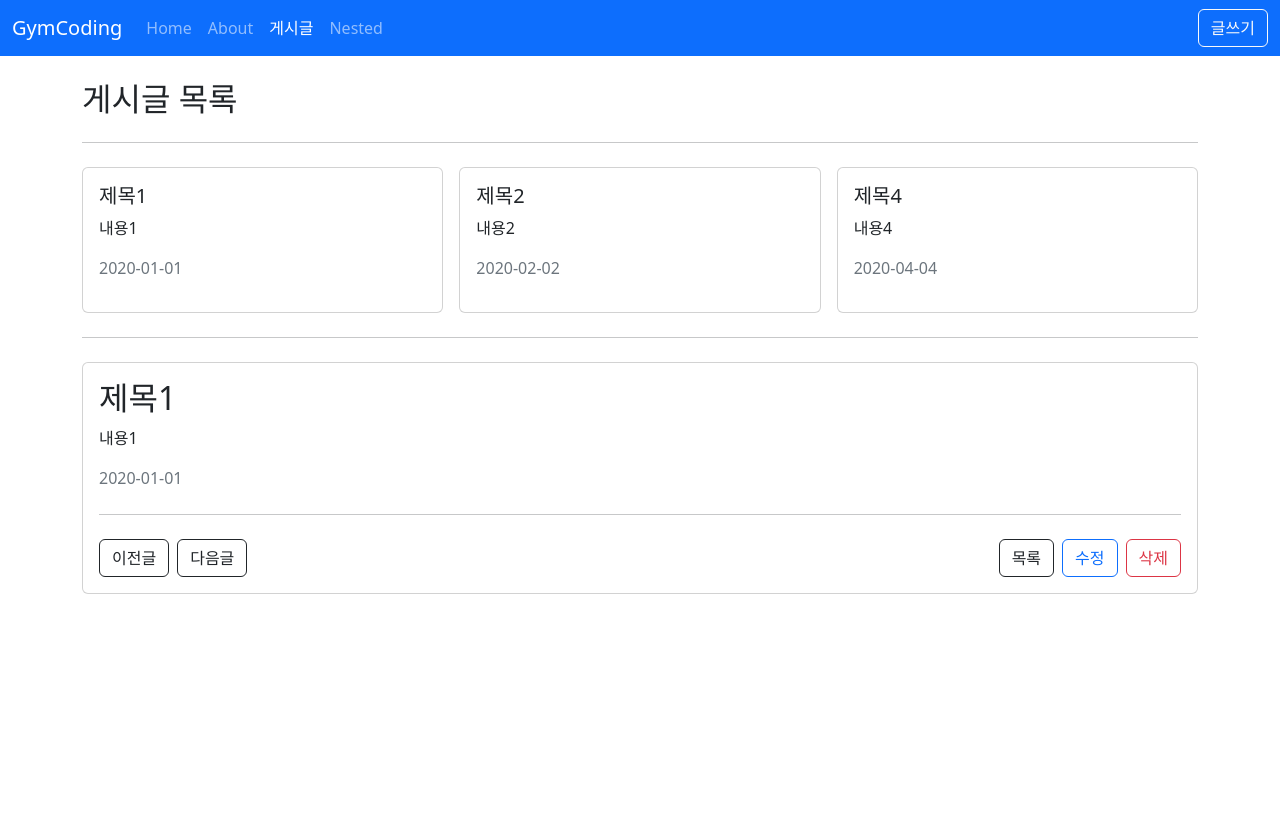
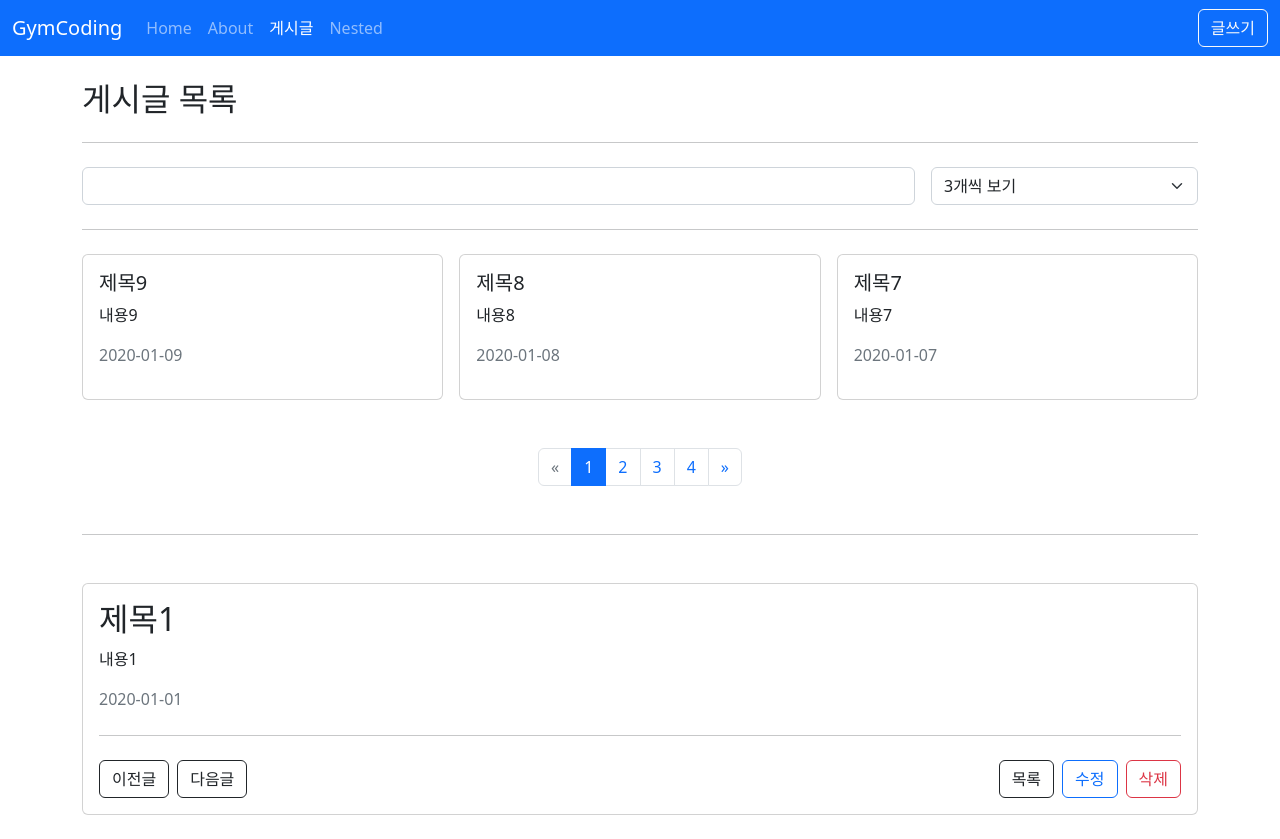
Before and after one commit to hueleev/vue3-posts, a Vue app: page /posts in a window 1280 px wide. Before the commit the page ends 800 px from the top, so only its background shows below. Built offline with nearby package versions, Linux system fonts and the light colour scheme; data requests are answered from the project's data file.

Commit message:
6_pagination

```diff
--- a/db.json
+++ b/db.json
@@ -7,16 +7,58 @@
       "createdAt": "2020-01-01"
     },
     {
+      "id": 2,
       "title": "제목2",
       "content": "내용2",
-      "createdAt": "2020-02-02",
-      "id": 2
+      "createdAt": "2020-01-02"
+    },
+    {
+      "id": 3,
+      "title": "제목3",
+      "content": "내용3",
+      "createdAt": "2020-01-03"
     },
     {
       "id": 4,
       "title": "제목4",
       "content": "내용4",
-      "createdAt": "2020-04-04"
+      "createdAt": "2020-01-04"
+    },
+    {
+      "id": 5,
+      "title": "제목5",
+      "content": "내용5",
+      "createdAt": "2020-01-05"
+    },
+    {
+      "id": 6,
+      "title": "제목6",
+      "content": "내용6",
+      "createdAt": "2020-01-06"
+    },
+    {
+      "id": 7,
+      "title": "제목7",
+      "content": "내용7",
+      "createdAt": "2020-01-07"
+    },
+    {
+      "id": 8,
+      "title": "제목8",
+      "content": "내용8",
+      "createdAt": "2020-01-08"
+    },
+    {
+      "id": 9,
+      "title": "제목9",
+      "content": "내용9",
+      "createdAt": "2020-01-09"
+    },
+    {
+      "title": "ttt",
+      "content": "ttt",
+      "createdAt": 1662442764218,
+      "id": 10
     }
   ]
 }
--- a/src/api/posts.js
+++ b/src/api/posts.js
@@ -1,8 +1,8 @@
 // axios
 import axios from 'axios';
 
-export function getPosts() {
-	return axios.get('http://localhost:5000/posts');
+export function getPosts(params) {
+	return axios.get('http://localhost:5000/posts', { params });
 }
 
 export function getPostById(id) {
--- a/src/views/posts/PostListView.vue
+++ b/src/views/posts/PostListView.vue
@@ -1,6 +1,21 @@
 <template>
 	<div>
 		<h2>게시글 목록</h2>
+		<hr class="my-4" />
+		<form @submit.prevent>
+			<div class="row g-3">
+				<div class="col">
+					<input v-model="params.title_like" type="text" class="form-control" />
+				</div>
+				<div class="col-3">
+					<select v-model="params._limit" class="form-select">
+						<option value="3">3개씩 보기</option>
+						<option value="6">6개씩 보기</option>
+						<option value="9">9개씩 보기</option>
+					</select>
+				</div>
+			</div>
+		</form>
 		<hr class="my-4" />
 		<div class="row g-3">
 			<div v-for="post in posts" :key="post.id" class="col-4">
@@ -12,7 +27,44 @@
 				></PostItem>
 			</div>
 		</div>
-		<hr class="my-4" />
+		<nav class="mt-5" aria-label="Page navigation example">
+			<ul class="pagination justify-content-center">
+				<li class="page-item" :class="{ disabled: !(params._page > 1) }">
+					<a
+						class="page-link"
+						href="#"
+						aria-label="Previous"
+						@click.prevent="--params._page"
+					>
+						<span aria-hidden="true">&laquo;</span>
+					</a>
+				</li>
+				<li
+					v-for="page in pageCount"
+					:key="page"
+					class="page-item"
+					:class="{ active: params._page === page }"
+				>
+					<a class="page-link" href="#" @click.prevent="params._page = page">{{
+						page
+					}}</a>
+				</li>
+				<li
+					class="page-item"
+					:class="{ disabled: !(params._page < pageCount) }"
+				>
+					<a
+						class="page-link"
+						href="#"
+						aria-label="Next"
+						@click.prevent="++params._page"
+					>
+						<span aria-hidden="true">&raquo;</span>
+					</a>
+				</li>
+			</ul>
+		</nav>
+		<hr class="my-5" />
 		<AppCard>
 			<PostDetailView :id="1" />
 		</AppCard>
@@ -25,17 +77,29 @@
 import AppCard from '@/components/AppCard.vue';
 
 import { getPosts } from '@/api/posts';
-import { ref } from 'vue';
+import { computed, ref, watchEffect } from 'vue';
 import { useRouter } from 'vue-router';
+const router = useRouter();
+const posts = ref([]);
+const params = ref({
+	_sort: 'createdAt',
+	_order: 'desc',
+	_page: 1,
+	_limit: 3,
+	title_like: '',
+});
+// pagination
+const totalCount = ref(0);
+const pageCount = computed(() =>
+	Math.ceil(totalCount.value / params.value._limit),
+);
 
-const posts = ref([]);
-
-const router = useRouter();
 const fetchPosts = async () => {
 	try {
 		// ({ data: posts.value } = await getPosts());
-		const { data } = await getPosts();
+		const { data, headers } = await getPosts(params.value);
 		posts.value = data;
+		totalCount.value = headers['x-total-count'];
 	} catch (error) {
 		console.log(error);
 	}
@@ -43,6 +107,8 @@
 
 fetchPosts();
 
+// fetchPost 안 반응형 데이터가 변경되면  다시 실행된다.
+watchEffect(fetchPosts);
 const goPage = id => {
 	//router.push(`/posts/${id}`);
 	//http://localhost:5173/posts/1?searchText=helloworld
```
